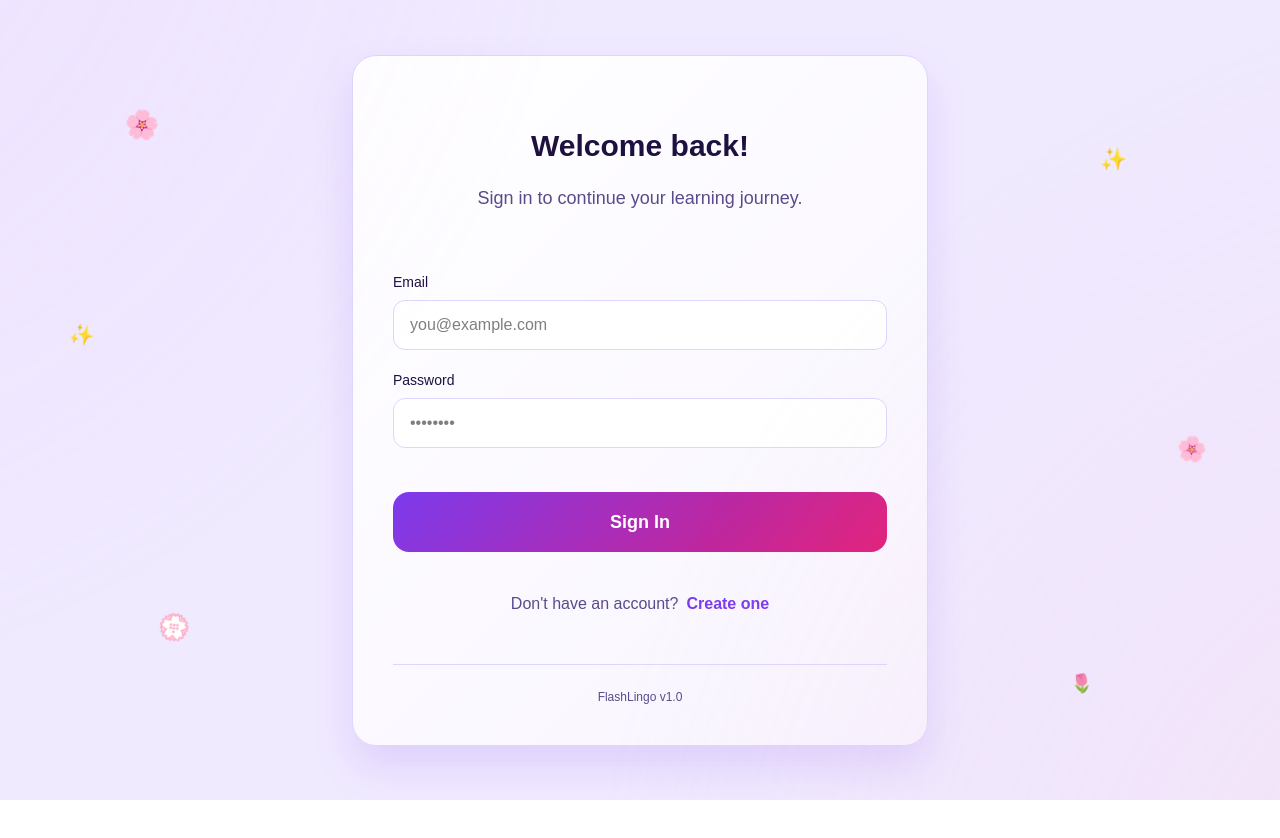
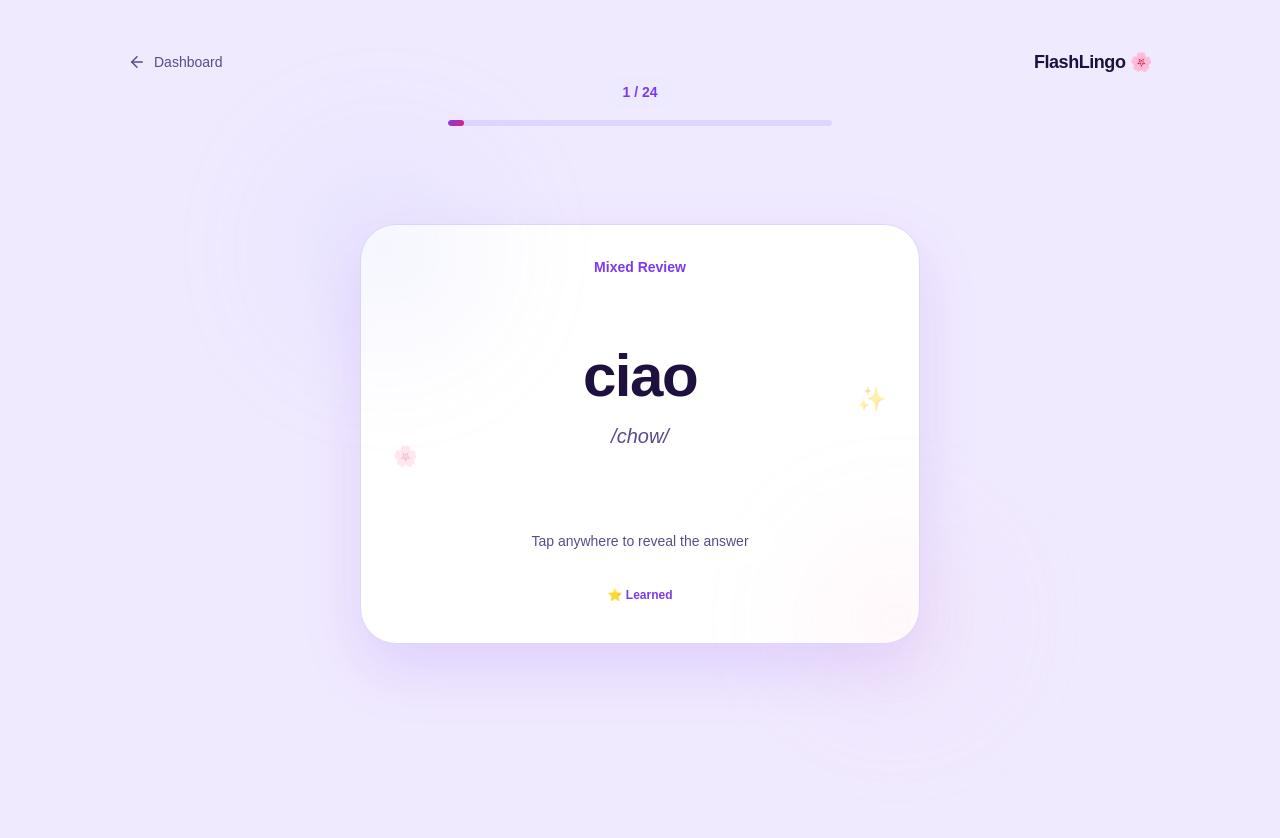
Before and after one commit to SepideNorouzi/FlashLingo, a React (Vite) app: page /flashcards in a window 1280 px wide. Before the commit this address led to /auth. Shown: the top 838 px of the page. Before the commit the page ends 800 px from the top, so only its background shows below. Built offline with nearby package versions, Linux system fonts and the light colour scheme; no server answers; the database is empty; a web font is replaced by a local one.

Commit message:
fix redirecting on demo

```diff
--- a/src/app/Router.tsx
+++ b/src/app/Router.tsx
@@ -6,13 +6,16 @@ import StudyLayout from "../layout/StudyLayout";
 import Intro from "../pages/Intro";
 import AuthPage from "../pages/AuthPage";
 import ProtectedRoutes from "../components/auth/ProtectedRoutes";
+import { useModeStore } from "../store/modeStore";
 
 function Router() {
+  const mode = useModeStore((state) => state.mode);
   return (
     <div>
       <Routes>
         <Route path="/" element={<Intro />} />
         <Route path="/auth" element={<AuthPage />} />
+        {mode == "admin" ? (
           <Route element={<ProtectedRoutes />}>
             <Route element={<MainLayout />}>
               <Route path="/dashboard" element={<Dashboard />} />
@@ -22,6 +25,16 @@ function Router() {
               <Route path="/flashcards" element={<Flashcard />} />
             </Route>
           </Route>
+        ) : (
+          <Route>
+            <Route element={<MainLayout />}>
+              <Route path="/dashboard" element={<Dashboard />} />
+            </Route>
+            <Route element={<StudyLayout />}>
+              <Route path="/flashcards" element={<Flashcard />} />
+            </Route>{" "}
+          </Route>
+        )}
       </Routes>
     </div>
   );
```
Lines whose indentation alone changed are shown as unchanged.
